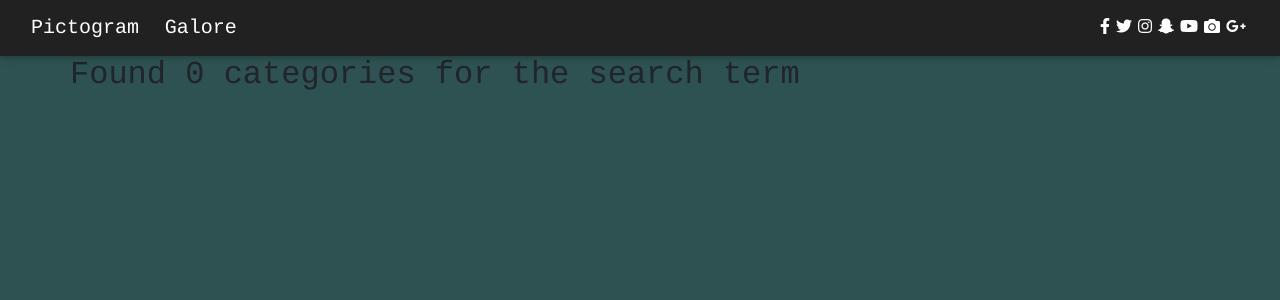
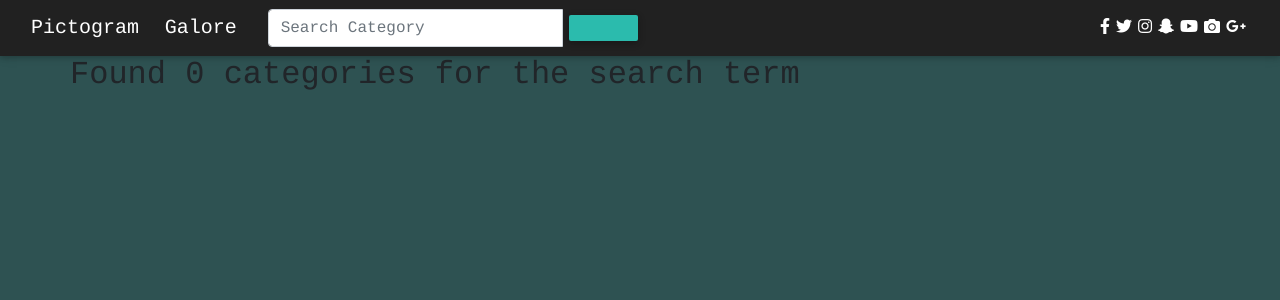
Before and after one commit to NinahMo/Pictogram, a Django app: template pics/templates/search.html in a window 1280 px wide. Shown: the top 300 px of the page. Run offline with Django 3.2, Linux system fonts and the light colour scheme; the template is opened without the code that fills it, so the values that code supplies are empty; parts of the project's set-up code (start-up, migrations or seed data) failed here and were passed over; some libraries are stand-ins or nearby versions; some web fonts are replaced.

Commit message:
Add a searchbar

```diff
--- a/pics/templates/navbar.html
+++ b/pics/templates/navbar.html
@@ -16,7 +16,16 @@
       <a class="navbar-brand" href=" {% url 'pictogram' %} ">Galore</a>
     </div>
 
-
+    <div class="col-sm-4 col-md-4 navbar-right">
+        <form class="navbar-form" role="search" action="{% url 'search_results' %}">
+            <div class="input-group">
+                <input type="text" class="form-control" placeholder="Search Category" name="categories">
+                <div class="input-group-btn">
+                    <button class="btn btn-default" type="submit"><i class="glyphicon glyphicon-search"></i></button>
+                </div>
+            </div>
+        </form>
+    </div>
 
     <ul class="navbar-nav ml-auto nav-flex-icons">
         <li class="nav-item">
```
